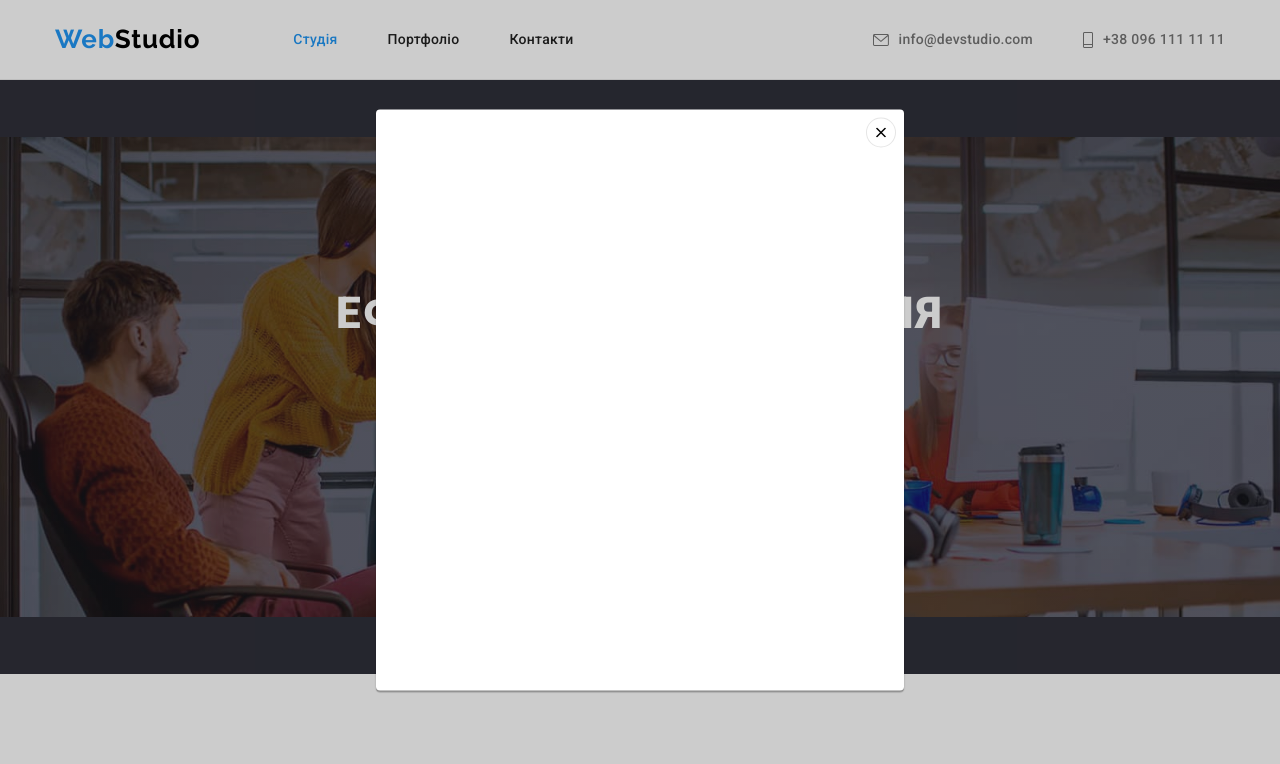
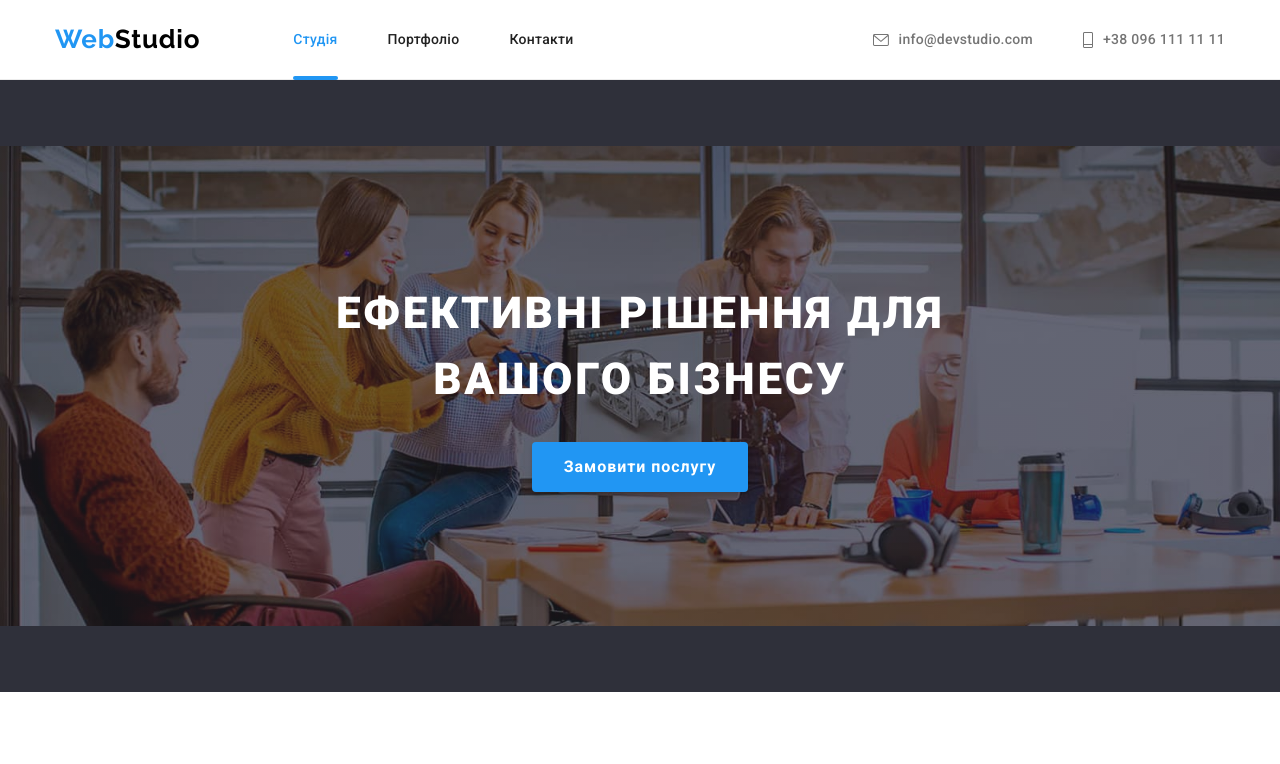
Before and after one commit to PavloZiuskin/goit-marcup-hw-05, a plain HTML site: page index.html in a window 1280 px wide. Shown: the top 764 px of the page. Drawn offline with nearby package versions, Linux system fonts and the light colour scheme.

Commit message:
transition

```diff
--- a/css/styles.css
+++ b/css/styles.css
@@ -25,6 +25,8 @@
   --main-border-color: #eeeeee;
   /* SVG */
   --main-svg-color: #afb1b8;
+  /* anim */
+  --animation-fast: 250ms cubic-bezier(0.4, 0, 0.2, 1);
 }
 
 .body {
@@ -116,6 +118,7 @@
   line-height: 1.2;
   letter-spacing: 0.03em;
   color: var(--blak-text-color);
+  transition: color var(--animation-fast);
 }
 .header-text:hover,
 .header-text:focus {
@@ -159,10 +162,14 @@
 
 /* header item */
 .header-link {
+  position: relative;
+  padding-top: 32px;
+  padding-bottom: 32px;
   font-weight: 500;
   line-height: 1.14;
   letter-spacing: 0.02em;
   color: var(--main-text-color);
+  transition: color var(--animation-fast);
 }
 
 .header-link:hover,
@@ -172,6 +179,16 @@
 .header-item,
 .header-link.current {
   color: var(--acsent-text-color);
+}
+.header-link.current::after {
+  content: "";
+  position: absolute;
+  left: 0;
+  bottom: -1px;
+  width: 100%;
+  height: 4px;
+  border-radius: 2px;
+  background-color: var(--acsent-text-color);
 }
 
 /* header-contacts */
@@ -184,6 +201,7 @@
   line-height: 1.14;
   letter-spacing: 0.02em;
   color: var(--secondary-text-color);
+  transition: color var(--animation-fast);
 }
 .contacts-link:hover,
 .contacts-link:focus {
@@ -192,6 +210,7 @@
 .heder-icon {
   display: flex;
   fill: var(--secondary-text-color);
+  transition: fill var(--animation-fast);
 }
 .contacts-link:hover .heder-icon,
 .contacts-link:focus .heder-icon {
@@ -236,6 +255,10 @@
   align-items: center;
   text-align: center;
   margin: 0 auto;
+  padding-top: 10px;
+  padding-bottom: 10px;
+  padding-left: 32px;
+  padding-right: 32px;
   box-shadow: 0px 4px 4px rgba(0, 0, 0, 0.15);
   border-radius: 4px;
   border: var(--acsent-text-color);
@@ -249,8 +272,11 @@
   letter-spacing: 0.06em;
   color: var(--main-btn-color);
   cursor: pointer;
+
+  transition: color var(--animation-fast);
+  transition: background-color var(--animation-fast);
 }
-.hero-button:active,
+
 .hero-button:hover,
 .hero-button:focus {
   background-color: var(--acsent-btn-bgc);
@@ -264,6 +290,11 @@
   width: 100%;
   height: 100%;
   background-color: rgba(0, 0, 0, 0.2);
+}
+.bacdroup.is-hidden {
+  opacity: 0;
+  pointer-events: none;
+  visibility: hidden;
 }
 
 .modal {
@@ -295,18 +326,11 @@
   cursor: pointer;
   background-color: #fff;
 }
-.bacdroup.is-hidden {
-  opacity: 0;
-  pointer-events: none;
-  visibility: hidden ;
-}
+
 .cross {
   background-color: #fff;
   padding: 4px;
-
 }
-
-
 
 /* H2-section title */
 .section-title {
@@ -435,6 +459,10 @@
   justify-content: center;
   align-items: center;
   border-radius: 50%;
+  transition: background-color var(--animation-fast);
+}
+.team-socials {
+  transition: fill var(--animation-fast);
 }
 
 .team-link:hover,
@@ -459,11 +487,17 @@
   height: 92px;
   border: 1px solid #afb1b8;
   border-radius: 4px;
+
+  transition: border var(--animation-fast);
 }
 .company-link:hover,
 .company-link:focus {
   border: 1px solid var(--main-btn-bgc);
 }
+.company-socials {
+  transition: fill var(--animation-fast);
+}
+
 .company-link:hover .company-socials,
 .company-link:focus .company-socials {
   fill: var(--main-btn-bgc);
@@ -505,6 +539,10 @@
   color: var(--acsent-btn-color);
 
   cursor: pointer;
+
+  transition: background-color var(--animation-fast),
+    color var(--animation-fast), box-shadow var(--animation-fast),
+    border-radius var(--animation-fast);
 }
 .filter-button:active,
 .filter-button:focus,
@@ -535,6 +573,7 @@
   display: block;
   text-decoration: none;
   overflow: hidden;
+  transition: border var(--animation-fast), box-shadow var(--animation-fast);
 }
 
 .portfolio-link:hover,
@@ -543,6 +582,7 @@
   box-shadow: 0px 1px 1px rgba(0, 0, 0, 0.12), 0px 4px 4px rgba(0, 0, 0, 0.06),
     1px 4px 6px rgba(0, 0, 0, 0.16);
 }
+
 
 .portfolio-link:hover .animation-text {
   transform: translatey(0);
@@ -575,6 +615,8 @@
   letter-spacing: 0.03em;
 
   color: #ffffff;
+
+  transition: transform var(--animation-fast);
 }
 
 .card {
@@ -652,6 +694,7 @@
   line-height: 1.24;
   letter-spacing: 0.03em;
   color: var(--white-text-color);
+  transition: color var(--animation-fast);
 }
 .footer-text:hover,
 .footer-text:focus {
@@ -664,6 +707,7 @@
   line-height: 1.7;
   letter-spacing: 0.03em;
   color: var(--footer-rgba-coor);
+  transition: color var(--animation-fast);
 }
 .contacts-footer-link:hover,
 .contacts-footer-link:focus {
@@ -675,6 +719,7 @@
   line-height: 1.7;
   letter-spacing: 0.03em;
   color: var(--white-text-color);
+  transition: color var(--animation-fast);
 }
 .footer-link:hover,
 .footer-link:focus {
@@ -710,9 +755,11 @@
   align-items: center;
   border-radius: 50%;
   background-color: rgba(255, 255, 255, 0.1);
+  transition: background-color var(--animation-fast);
 }
 .socialyti-socials {
   fill: #ffffff;
+  transition: fill var(--animation-fast);
 }
 
 .socialyti-link:hover,
--- a/index.html
+++ b/index.html
@@ -79,6 +79,16 @@
           <button class="hero-button" type="button" data-modal-open>
             Замовити послугу
           </button>
+          <!-- MODAL WIndow -->
+          <div class="bacdroup is-hidden" data-modal>
+            <div class="modal">
+              <button class="close-modal" data-modal-close type="button">
+                <svg class="cross" width="18" height="18">
+                  <use class="res" href="./images/svg/Vecto.svg#cross"></use>
+                </svg>
+              </button>
+            </div>
+          </div>
         </div>
       </section>
       <!-- What we doing -->
@@ -638,16 +648,7 @@
         </div>
       </div>
     </footer>
-    <!-- MODAL WIndow -->
-    <div class="bacdroup" data-modal>
-      <div class="modal">
-        <button class="close-modal" data-modal-close type="button">
-          <svg class="cross" width="18" height="18">
-            <use class="res" href="./images/svg/Vecto.svg#cross"></use>
-          </svg>
-        </button>
-      </div>
-    </div>
+
     <script src="./js/modal.js"></script>
   </body>
 </html>
```
